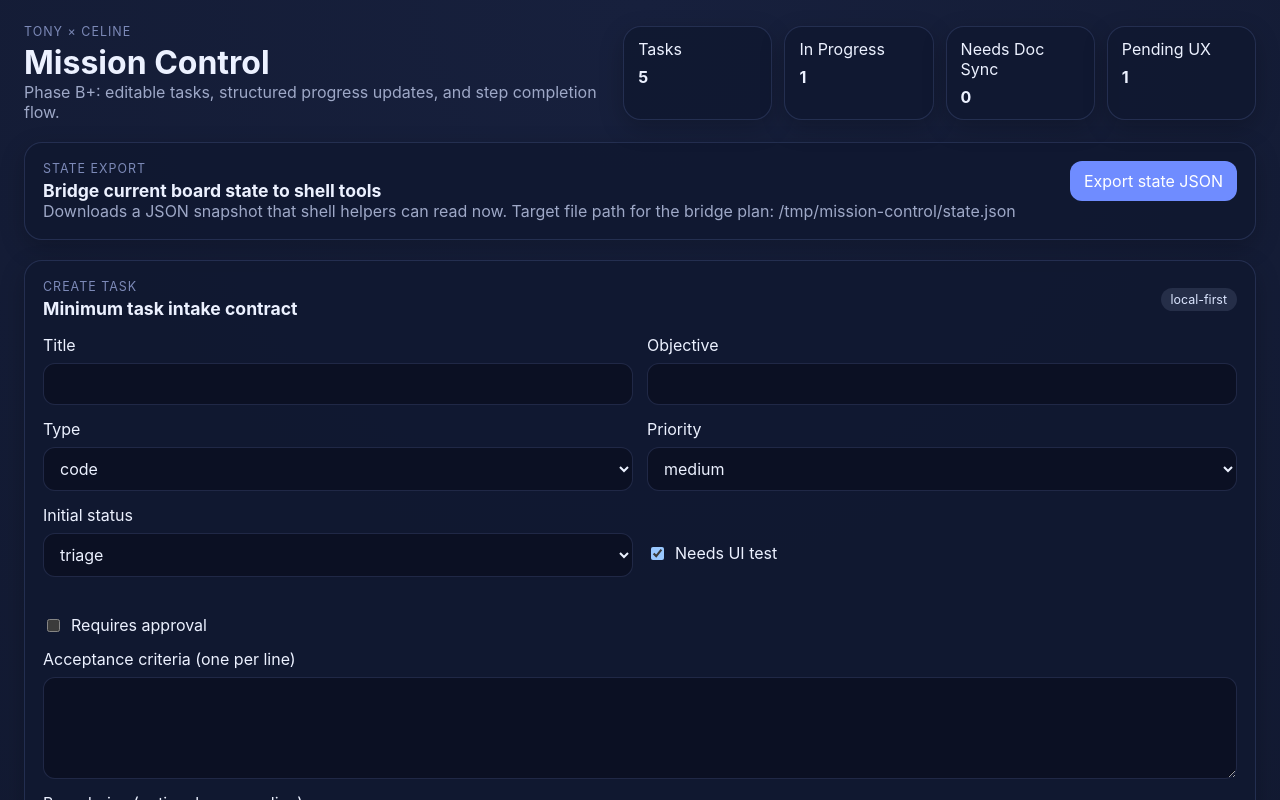
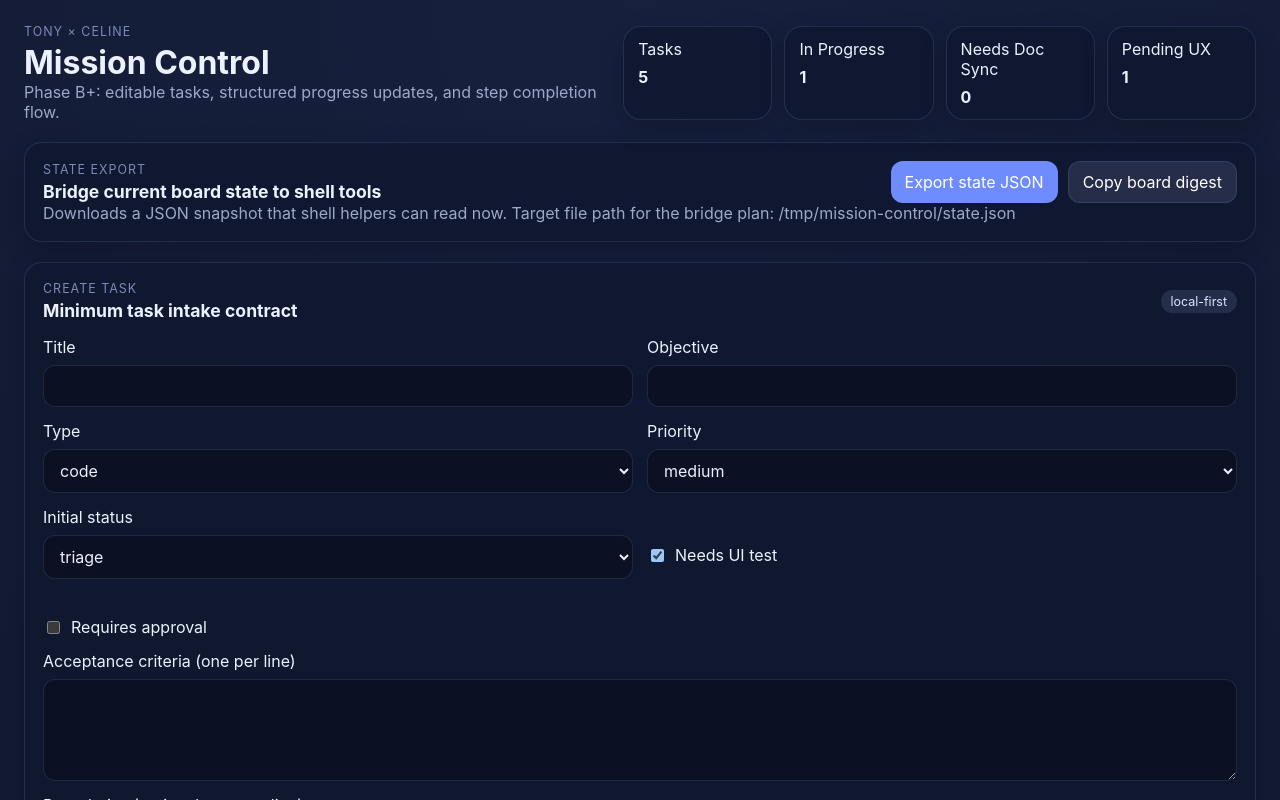
Before and after one commit to celine-1984-2077/celine-missioncontrol, a React (Vite) app in the folder mission-control/: page / in a window 1280 px wide. Shown: the top 800 px of the page. Built offline with nearby package versions, Linux system fonts and the light colour scheme.

Commit message:
Add copy-ready notification digest actions

```diff
--- a/mission-control/src/App.tsx
+++ b/mission-control/src/App.tsx
@@ -1,7 +1,7 @@
 import { useMemo, useState } from 'react'
+import { addProgressEvent, autoPickNextTask, completeReviewRun, completeStep, completeUiTest, createFollowupTask, createTask, getBoardNotificationDigest, getTaskNotificationDigest, hasPassingReview, heartbeatRun, loadState, markRunStale, requestReviewRun, requestUiTest, transitionTask, updateTask } from './store'
 
 const EXPORT_FILE_PATH = '/tmp/mission-control/state.json'
-import { addProgressEvent, autoPickNextTask, completeReviewRun, completeStep, completeUiTest, createFollowupTask, createTask, getBoardNotificationDigest, getTaskNotificationDigest, hasPassingReview, heartbeatRun, loadState, markRunStale, requestReviewRun, requestUiTest, transitionTask, updateTask } from './store'
 import type { ActivityEvent, DocSyncStatus, Priority, Task, TaskStatus, TaskType } from './types'
 
 const columns: Array<{ key: TaskStatus; label: string }> = [
@@ -210,6 +210,18 @@ export function App() {
     URL.revokeObjectURL(url)
   }
 
+  async function copyText(text: string) {
+    try {
+      await navigator.clipboard.writeText(text)
+    } catch (err) {
+      setError(err instanceof Error ? err.message : 'Failed to copy text')
+    }
+  }
+
+  function formatDigestForCopy(headline: string, lines: string[]) {
+    return [`**${headline}**`, ...lines.map((line) => `- ${line}`)].join('\n')
+  }
+
   return (
     <div className="app-shell">
       <header className="topbar">
@@ -232,7 +244,10 @@ export function App() {
             <p className="eyebrow">State Export</p>
             <h2>Bridge current board state to shell tools</h2>
           </div>
-          <button type="button" onClick={handleExportState}>Export state JSON</button>
+          <div className="transition-row compact-actions">
+            <button type="button" onClick={handleExportState}>Export state JSON</button>
+            <button type="button" className="secondary" onClick={() => copyText(formatDigestForCopy(boardDigest.headline, boardDigest.lines))}>Copy board digest</button>
+          </div>
         </div>
         <p className="muted">Downloads a JSON snapshot that shell helpers can read now. Target file path for the bridge plan: {EXPORT_FILE_PATH}</p>
       </section>
@@ -400,7 +415,10 @@ export function App() {
               {selectedTaskDigest ? (
                 <div className="artifact-list">
                   <article className="artifact-item">
-                    <strong>{selectedTaskDigest.headline}</strong>
+                    <div className="meta-row wrap">
+                      <strong>{selectedTaskDigest.headline}</strong>
+                      <button type="button" className="secondary small-button" onClick={() => copyText(formatDigestForCopy(selectedTaskDigest.headline, selectedTaskDigest.lines))}>Copy task digest</button>
+                    </div>
                     <ul>
                       {selectedTaskDigest.lines.map((line) => <li key={line}>{line}</li>)}
                     </ul>
--- a/mission-control/src/styles.css
+++ b/mission-control/src/styles.css
@@ -296,6 +296,9 @@ button.secondary {
 
 .wrap { flex-wrap: wrap; }
 
+.compact-actions {
+  margin-top: 0;
+}
 
 .detail-form {
   display: flex;
```
Also changed, not shown: 2 other files (tests, documents, lock files or other folders).
